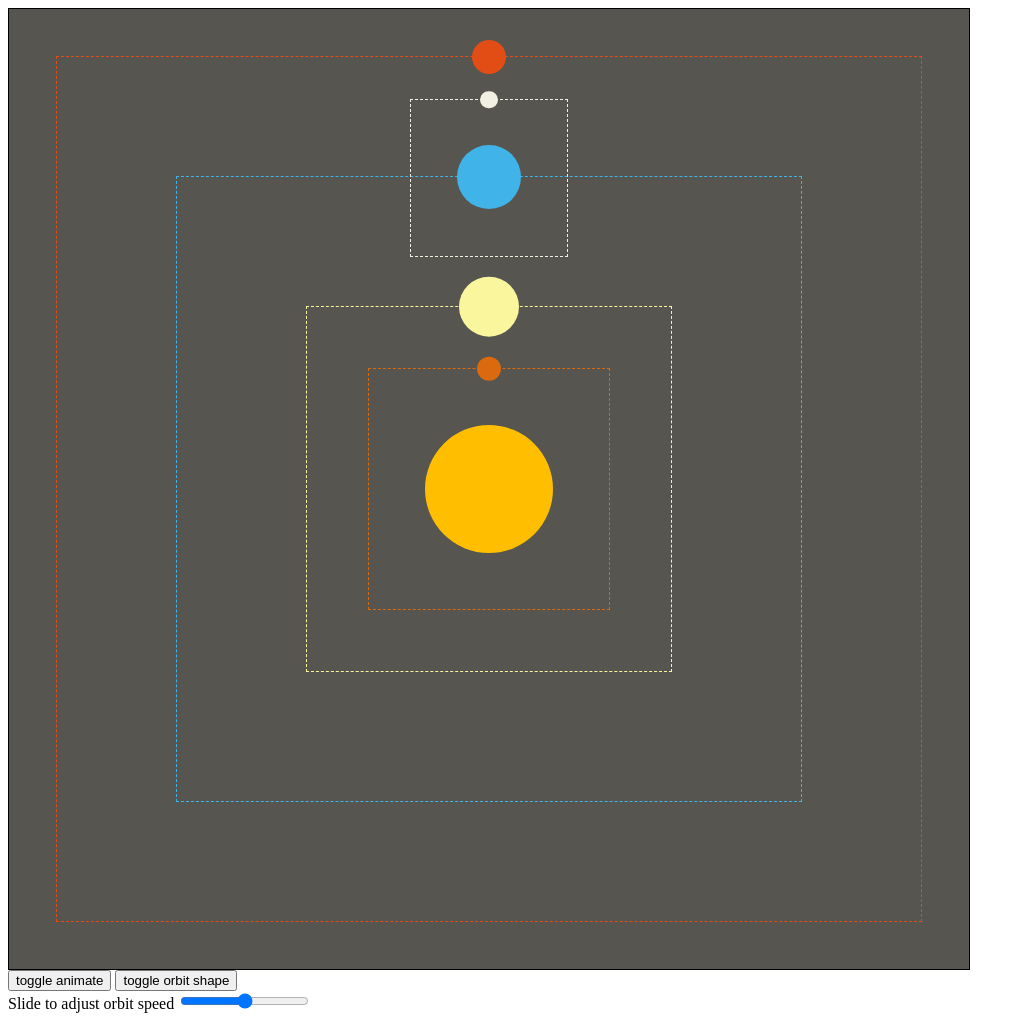
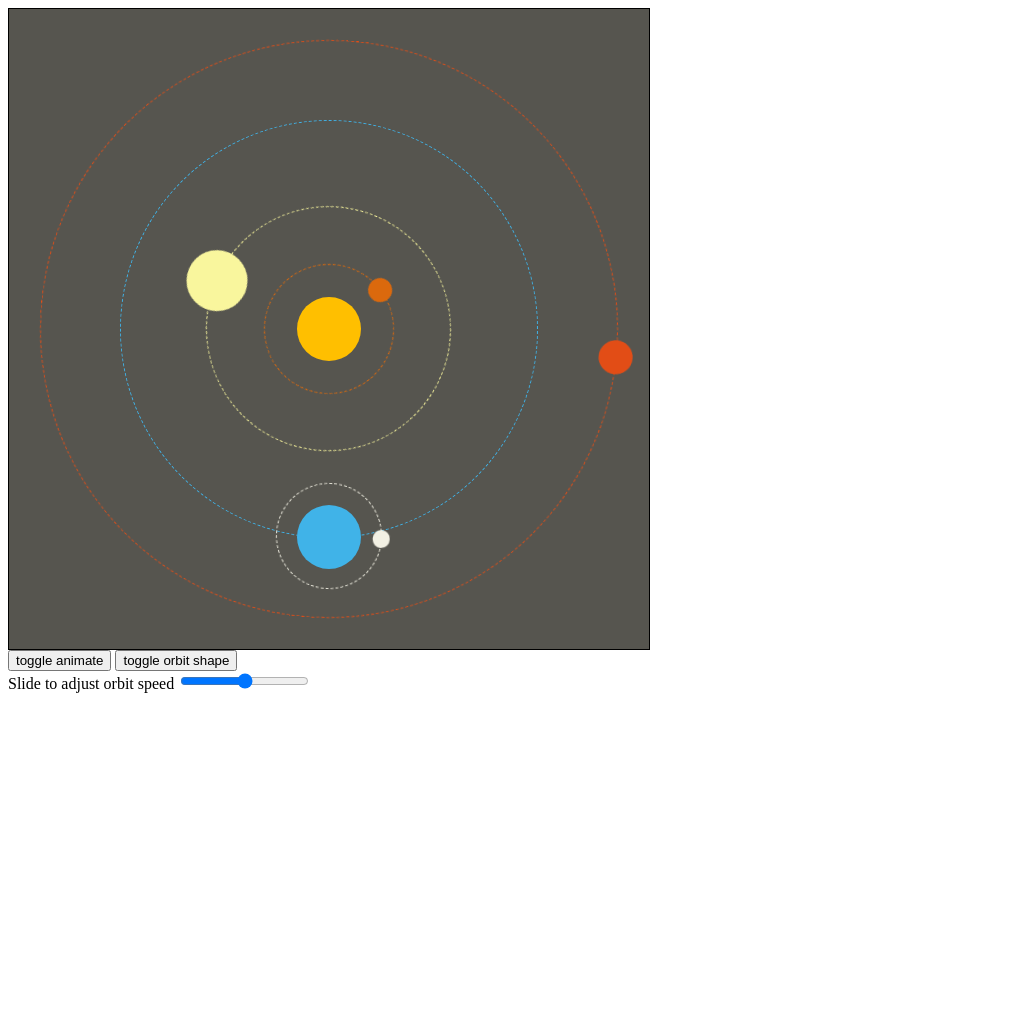
Before and after one commit to nickcobbett/orbits, a website: page index.html in a window 1280 px wide. Shown: the whole page, without its empty margins (0-1025 px from the left). After the commit the page ends 800 px from the top, so only its background shows below. Drawn offline with nearby package versions, Linux system fonts and the light colour scheme.

Commit message:
minor ui changes

```diff
--- a/public/index.js
+++ b/public/index.js
@@ -17,6 +17,8 @@
   };
 
 $(function() {
+  toggleAnimation();
+  toggleOrbitShape();
 
   var orbits = document.querySelectorAll('.orbit');
   var origSpeeds = [];
--- a/public/main.css
+++ b/public/main.css
@@ -1,6 +1,7 @@
 .container {
-/*  width: 75vw;
-  height: 75vw;*/
+  width: 50vw;
+  height: 50vw;
+  max-width: 999px;
   /*border: 2px solid black;*/
 }
 
@@ -8,8 +9,8 @@
   position: relative;
   background-color: #56554f;
   /*background-image: url('./space.png') no-repeat center center fixed;*/
-  width: 75vw;
-  height: 75vw;
+  width: 100%;
+  height: 100%;
   border: 1px solid black;
   display: flex;
   justify-content: center;
@@ -26,8 +27,8 @@
 
 .orbit-mercury {
   position: absolute;
-  height: 25%;
-  width: 25%;
+  height: 20%;
+  width: 20%;
   border: 1px dashed #db690d;
   display: flex;
   justify-content: center;
@@ -117,8 +118,8 @@
 
 .body-sun {
   position: absolute;
-  width: 10vw;
-  height: 10vw;
+  width: 10%;
+  height: 10%;
   border-radius: 100%;
   background-color: #ffbf00;
 }
```
